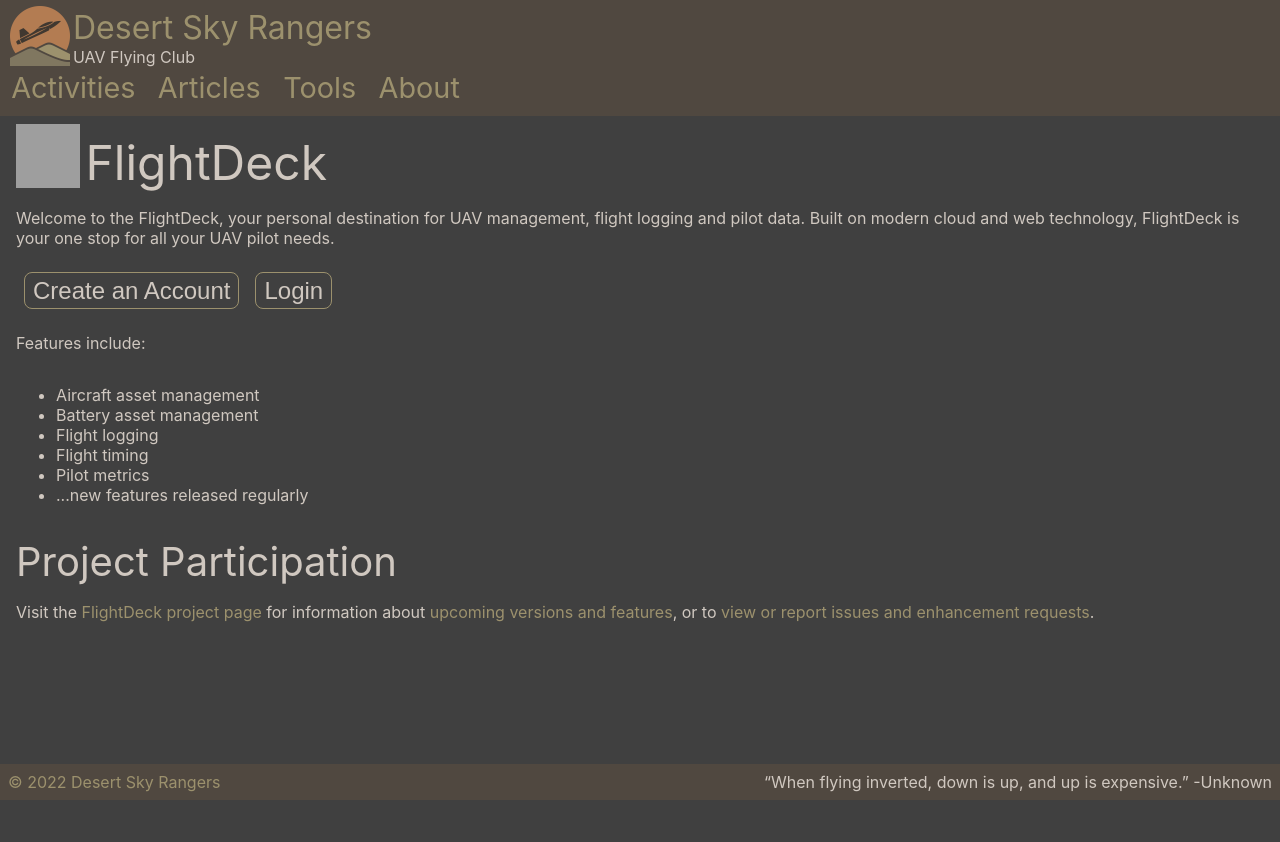
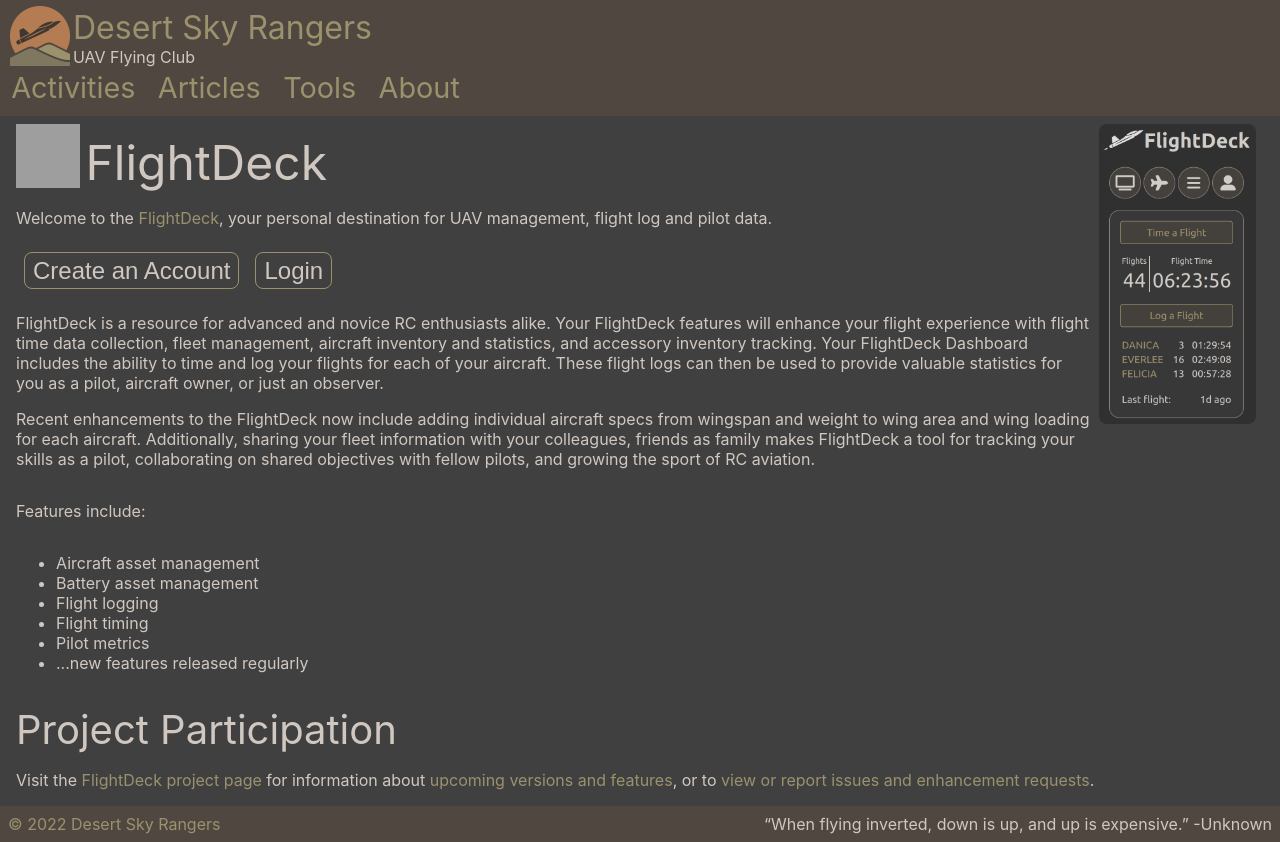
Before and after one commit to desertskyrangers/www.desertskyrangers.org, a React (Create React App) app: page /tools in a window 1280 px wide. Before the commit the page ends 800 px from the top, so only its background shows below. Built offline with nearby package versions, Linux system fonts and the light colour scheme; grey boxes are pictures that could not be loaded.

Commit message:
Update tool page

```diff
--- a/src/Home.js
+++ b/src/Home.js
@@ -23,7 +23,8 @@ export default class Home extends React.Component {
 								Welcome to the <Link to='/tools/flightdeck'>FlightDeck</Link>,
 								your personal destination for UAV management, flight log and
 								pilot data.
-
+							</p>
+							<p>
 								FlightDeck is a resource for advanced and novice RC enthusiasts
 								alike. Your FlightDeck features will enhance your flight
 								experience with flight time data collection, fleet management,
--- a/src/Tools.js
+++ b/src/Tools.js
@@ -1,19 +1,22 @@
 import React from "react";
 import Icons from "./Icons";
+import {Link} from "react-router-dom";
 
 export default function Tools(props) {
 
 	return (
 		<div className='content'>
 
+			<div>
+				<a href='https://flightdeck.desertskyrangers.org/'>
+					<img height="300" src="/screenshots/flightdeck.png" alt="FlightDeck Screenshot" className="embedded right"/>
+				</a>
 				<h1>{Icons.FLIGHTDECK_H1} FlightDeck</h1>
-
 				<p>
-				Welcome to the FlightDeck, your personal destination for UAV management,
-				flight logging and pilot data. Built on modern cloud and web technology,
-				FlightDeck is your one stop for all your UAV pilot needs.
+					Welcome to the <Link to='/tools/flightdeck'>FlightDeck</Link>,
+					your personal destination for UAV management, flight log and
+					pilot data.
 				</p>
-
 				<div>
 					<a href='https://flightdeck.desertskyrangers.org/register'>
 						<button className='action-button'>Create an Account</button>
@@ -22,6 +25,25 @@ export default function Tools(props) {
 						<button className='action-button'>Login</button>
 					</a>
 				</div>
+				<p>
+					FlightDeck is a resource for advanced and novice RC enthusiasts
+					alike. Your FlightDeck features will enhance your flight
+					experience with flight time data collection, fleet management,
+					aircraft inventory and statistics, and accessory inventory
+					tracking. Your FlightDeck Dashboard includes the ability to time
+					and log your flights for each of your aircraft. These flight
+					logs can then be used to provide valuable statistics for you as
+					a pilot, aircraft owner, or just an observer.
+				</p>
+				<p>
+					Recent enhancements to the FlightDeck now include adding
+					individual aircraft specs from wingspan and weight to wing area
+					and wing loading for each aircraft. Additionally, sharing your
+					fleet information with your colleagues, friends as family makes
+					FlightDeck a tool for tracking your skills as a pilot,
+					collaborating on shared objectives with fellow pilots, and
+					growing the sport of RC aviation.
+				</p></div>
 
 			<p>
 				Features include:
```
Lines whose indentation alone changed are shown as unchanged.
